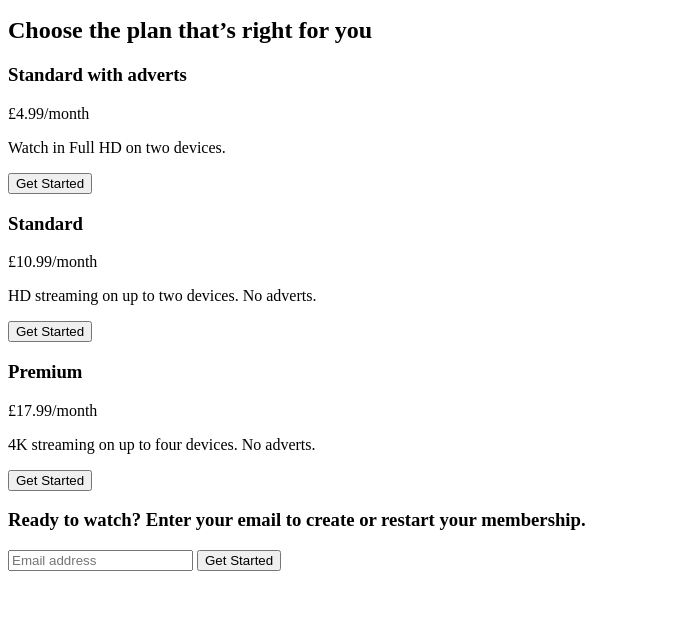
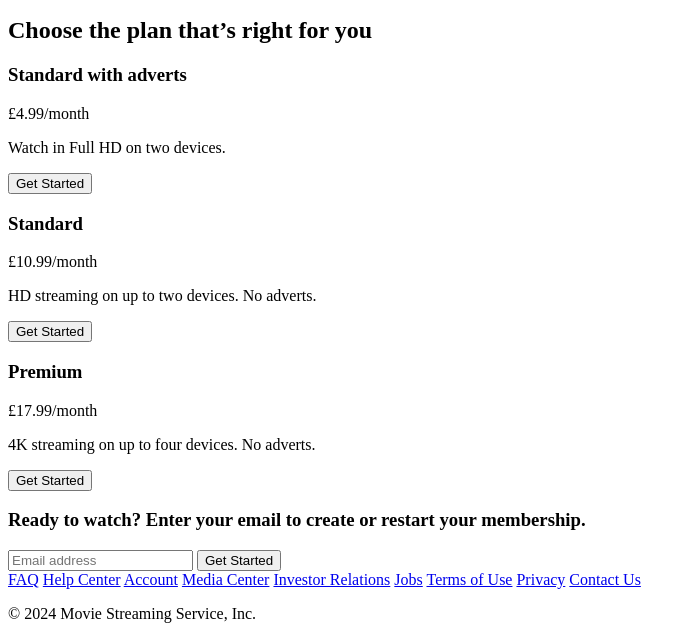
Before and after one commit to NicoleBay/Netflix-Landing-Page, a plain HTML site: page index.html in a window 1280 px wide. Shown: the part 1682-2321 px from the top of the page, without its empty margins (0-696 px from the left). Before the commit the page ends 2261 px from the top, so only its background shows below. Drawn offline with Linux system fonts and the light colour scheme.

Commit message:
Added a footer

```diff
--- a/index.html
+++ b/index.html
@@ -115,5 +115,21 @@
         <input id="submit" type="submit" value="Get Started" class="btn" />
       </form>
     </section>
+
+    <!-- Footer Section -->
+    <footer>
+      <div class="footer-links">
+        <a href="#">FAQ</a>
+        <a href="#">Help Center</a>
+        <a href="#">Account</a>
+        <a href="#">Media Center</a>
+        <a href="#">Investor Relations</a>
+        <a href="#">Jobs</a>
+        <a href="#">Terms of Use</a>
+        <a href="#">Privacy</a>
+        <a href="#">Contact Us</a>
+      </div>
+      <p>© 2024 Movie Streaming Service, Inc.</p>
+    </footer>
   </body>
 </html>
```
